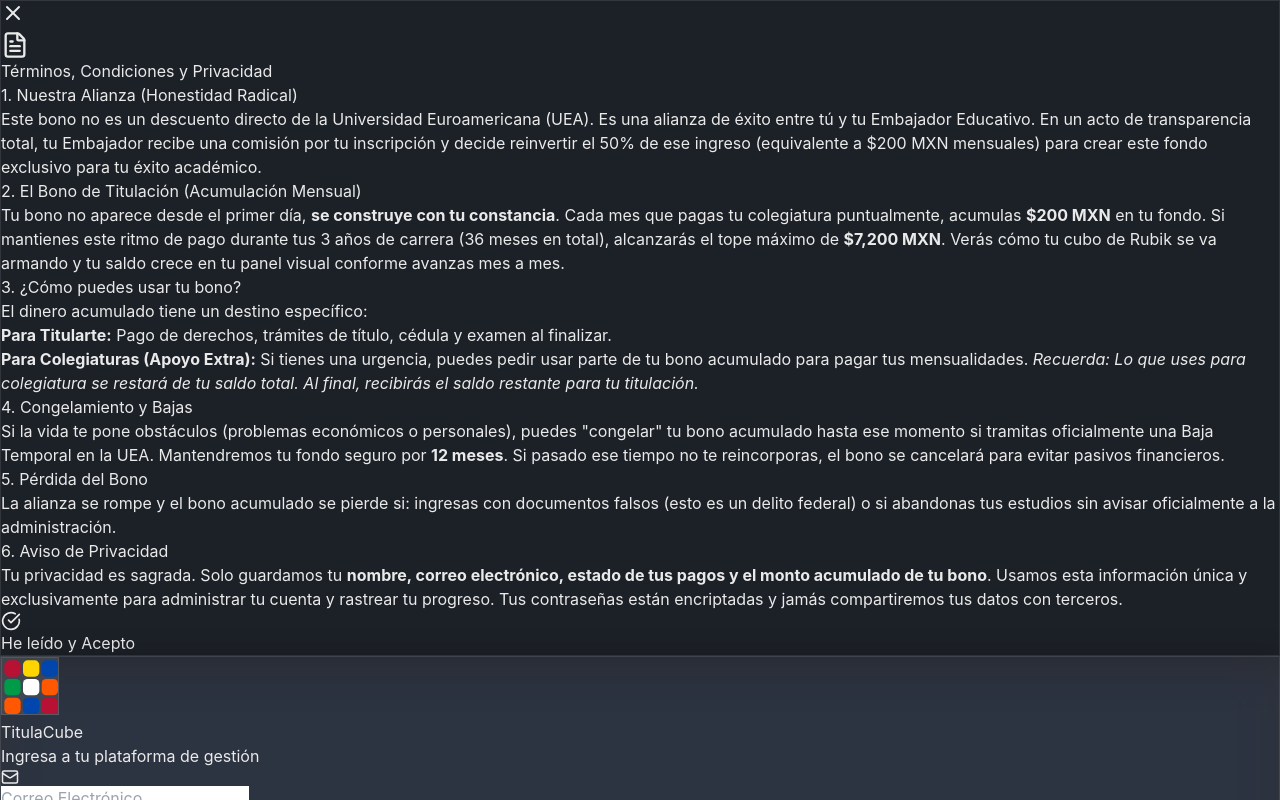
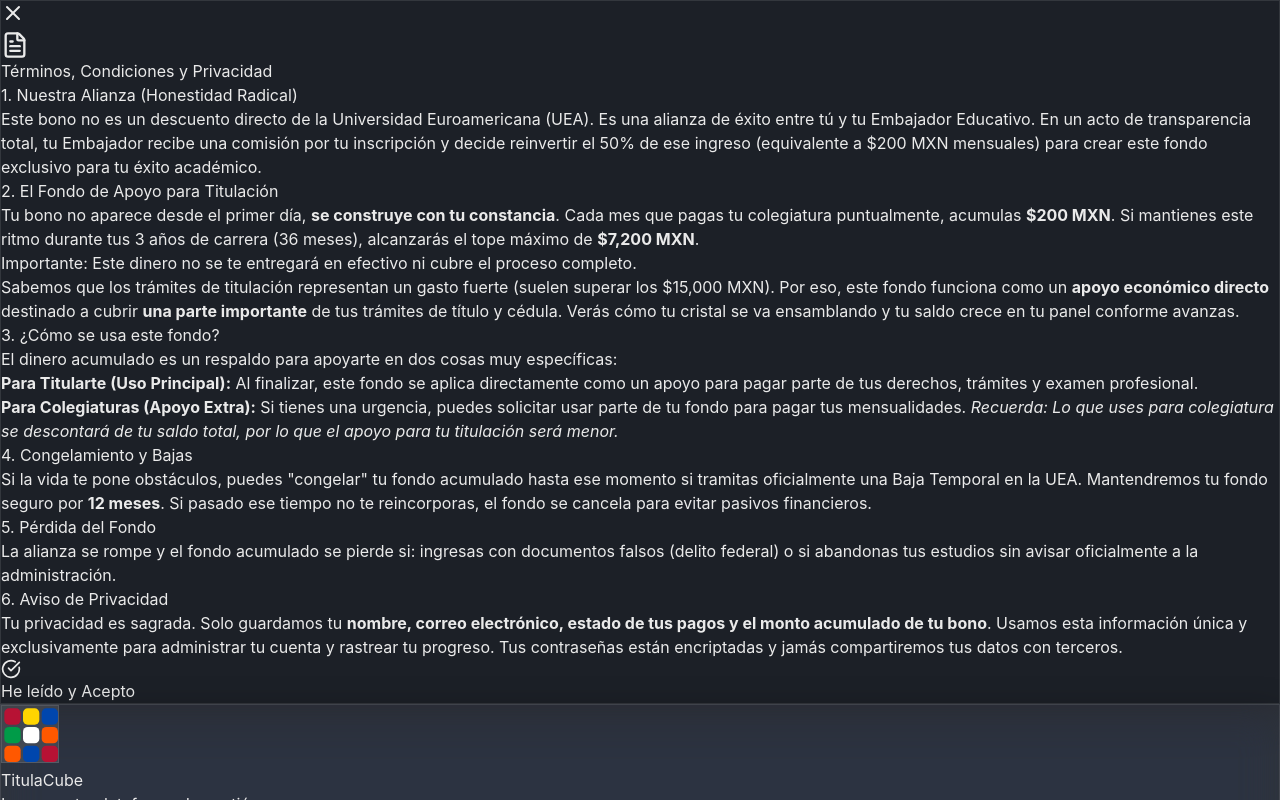
Before and after one commit to Dian-web/bono-estudiantes, a React (Vite) app: page /login in a window 1280 px wide. Both pictures are taken after a click on the button "Términos, Condiciones y Aviso de Privacidad". Shown: the top 800 px of the page. Built offline with nearby package versions, Linux system fonts and the light colour scheme.

Commit message:
actualización de lo términos y condiciones

```diff
--- a/src/components/Login.jsx
+++ b/src/components/Login.jsx
@@ -131,27 +131,29 @@
               </div>
 
               <div>
-                <h3 className="text-white font-bold text-base mb-2">2. El Bono de Titulación (Acumulación Mensual)</h3>
-                <p>Tu bono no aparece desde el primer día, <strong>se construye con tu constancia</strong>. Cada mes que pagas tu colegiatura puntualmente, acumulas <strong>$200 MXN</strong> en tu fondo. Si mantienes este ritmo de pago durante tus 3 años de carrera (36 meses en total), alcanzarás el tope máximo de <strong>$7,200 MXN</strong>. Verás cómo tu cubo de Rubik se va armando y tu saldo crece en tu panel visual conforme avanzas mes a mes.</p>
+                <h3 className="text-white font-bold text-base mb-2">2. El Fondo de Apoyo para Titulación</h3>
+                <p>Tu bono no aparece desde el primer día, <strong>se construye con tu constancia</strong>. Cada mes que pagas tu colegiatura puntualmente, acumulas <strong>$200 MXN</strong>. Si mantienes este ritmo durante tus 3 años de carrera (36 meses), alcanzarás el tope máximo de <strong>$7,200 MXN</strong>.</p>
+                <p className="mt-2 text-yellow-300 font-semibold">Importante: Este dinero no se te entregará en efectivo ni cubre el proceso completo.</p>
+                <p className="mt-1">Sabemos que los trámites de titulación representan un gasto fuerte (suelen superar los $15,000 MXN). Por eso, este fondo funciona como un <strong>apoyo económico directo</strong> destinado a cubrir <strong>una parte importante</strong> de tus trámites de título y cédula. Verás cómo tu cristal se va ensamblando y tu saldo crece en tu panel conforme avanzas.</p>
               </div>
 
               <div>
-                <h3 className="text-white font-bold text-base mb-2">3. ¿Cómo puedes usar tu bono?</h3>
-                <p>El dinero acumulado tiene un destino específico:</p>
+                <h3 className="text-white font-bold text-base mb-2">3. ¿Cómo se usa este fondo?</h3>
+                <p>El dinero acumulado es un respaldo para apoyarte en dos cosas muy específicas:</p>
                 <ul className="list-disc list-inside mt-2 space-y-1 ml-2">
-                  <li><strong>Para Titularte:</strong> Pago de derechos, trámites de título, cédula y examen al finalizar.</li>
-                  <li><strong>Para Colegiaturas (Apoyo Extra):</strong> Si tienes una urgencia, puedes pedir usar parte de tu bono acumulado para pagar tus mensualidades. <em>Recuerda: Lo que uses para colegiatura se restará de tu saldo total. Al final, recibirás el saldo restante para tu titulación.</em></li>
+                  <li><strong>Para Titularte (Uso Principal):</strong> Al finalizar, este fondo se aplica directamente como un apoyo para pagar parte de tus derechos, trámites y examen profesional.</li>
+                  <li><strong>Para Colegiaturas (Apoyo Extra):</strong> Si tienes una urgencia, puedes solicitar usar parte de tu fondo para pagar tus mensualidades. <em>Recuerda: Lo que uses para colegiatura se descontará de tu saldo total, por lo que el apoyo para tu titulación será menor.</em></li>
                 </ul>
               </div>
 
               <div>
                 <h3 className="text-white font-bold text-base mb-2">4. Congelamiento y Bajas</h3>
-                <p>Si la vida te pone obstáculos (problemas económicos o personales), puedes "congelar" tu bono acumulado hasta ese momento si tramitas oficialmente una Baja Temporal en la UEA. Mantendremos tu fondo seguro por <strong>12 meses</strong>. Si pasado ese tiempo no te reincorporas, el bono se cancelará para evitar pasivos financieros.</p>
+                <p>Si la vida te pone obstáculos, puedes "congelar" tu fondo acumulado hasta ese momento si tramitas oficialmente una Baja Temporal en la UEA. Mantendremos tu fondo seguro por <strong>12 meses</strong>. Si pasado ese tiempo no te reincorporas, el fondo se cancela para evitar pasivos financieros.</p>
               </div>
 
               <div>
-                <h3 className="text-white font-bold text-base mb-2">5. Pérdida del Bono</h3>
-                <p>La alianza se rompe y el bono acumulado se pierde si: ingresas con documentos falsos (esto es un delito federal) o si abandonas tus estudios sin avisar oficialmente a la administración.</p>
+                <h3 className="text-white font-bold text-base mb-2">5. Pérdida del Fondo</h3>
+                <p>La alianza se rompe y el fondo acumulado se pierde si: ingresas con documentos falsos (delito federal) o si abandonas tus estudios sin avisar oficialmente a la administración.</p>
               </div>
 
               <div>
```
